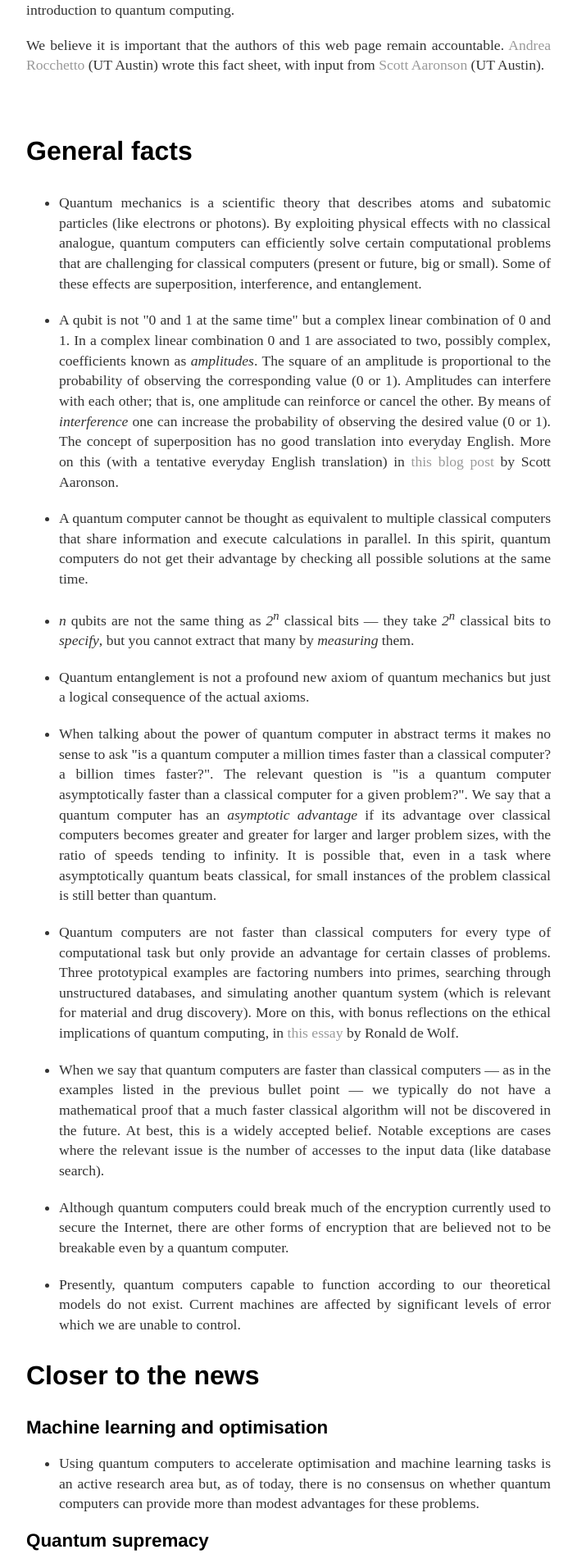
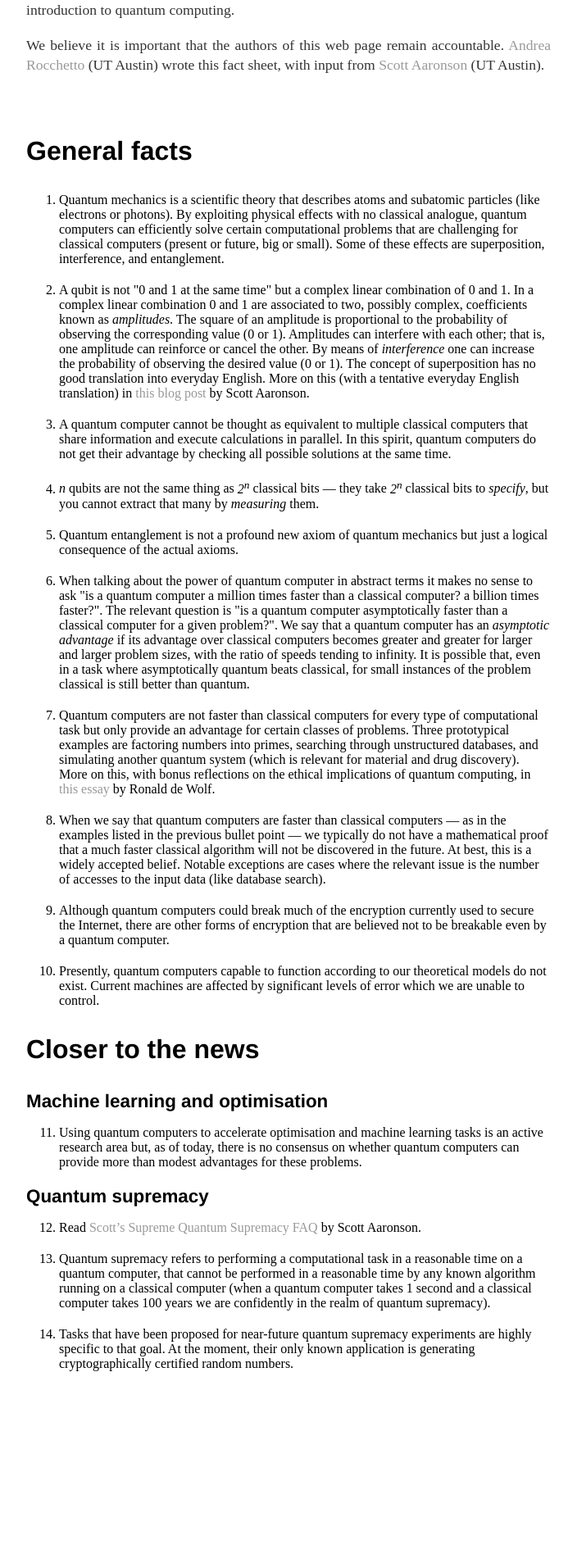
Before and after one commit to quantumfactsheet/quantumfactsheet.github.io, a Jekyll site: the page built from index.html, in a window 1280 px wide. Shown: the part 901-2808 px from the top of the page at 82% size, without its empty margins (288-992 px from the left). Built offline with Jekyll 4.4.1, drawn with Linux system fonts in a browser that asks for light colours; after the commit the page ends 2634 px from its top, so only the background shows below that.

Commit message:
numbering

```diff
--- a/index.html
+++ b/index.html
@@ -22,7 +22,7 @@ title: Andrea Rocchetto
 
 <h3><a name='header-n19' class='md-header-anchor '></a>General facts</h3>
 
-<ul>
+<ol>
 
 	<li>Quantum mechanics is a scientific theory that describes atoms and subatomic particles (like electrons or photons). By exploiting physical effects with no classical analogue, quantum computers can efficiently solve certain computational problems that are challenging for classical computers (present or future, big or small). Some of these effects are superposition, interference, and entanglement.</li>
 
@@ -45,24 +45,27 @@ title: Andrea Rocchetto
 
 	<li>Presently, quantum computers capable to function according to our theoretical models do not exist. Current machines are affected by significant levels of error which we are unable to control. </li>
 
-</ul>
+</ol>
 
 <h3><a name='header-n45' class='md-header-anchor '></a>Closer to the news</h3>
 
 <h4><a name='header-n54' class='md-header-anchor '></a>Machine learning and optimisation</h4>
 
-<ul>
+<ol start="11">
+
 	<li>Using quantum computers to accelerate optimisation and machine learning tasks is an active research area but, as of today, there is no consensus on whether quantum computers can provide more than modest advantages for these problems.</li>
-</ul>
+
+</ol>
 
 <h4><a name='header-n55' class='md-header-anchor '></a>Quantum supremacy</h4>
 
-<ul>
+<ol start="12">
+
 	<li>Read <a href="https://www.scottaaronson.com/blog/?p=4317">Scott’s Supreme Quantum Supremacy FAQ</a> by Scott Aaronson.</li>
 
 	<li>Quantum supremacy refers to performing a computational task in a reasonable time on a quantum computer, that cannot be performed in a reasonable time by any known algorithm running on a classical computer (when a quantum computer takes 1 second and a classical computer takes 100 years we are confidently in the realm of quantum supremacy). </li>
 
 	<li>Tasks that have been proposed for near-future quantum supremacy experiments are highly specific to that goal. At the moment, their only known application is generating cryptographically certified random numbers. </li>
 
-</ul>
+</ol>
 </div><!-- /.blurb -->
```
Also changed, not shown: 2 other files.
